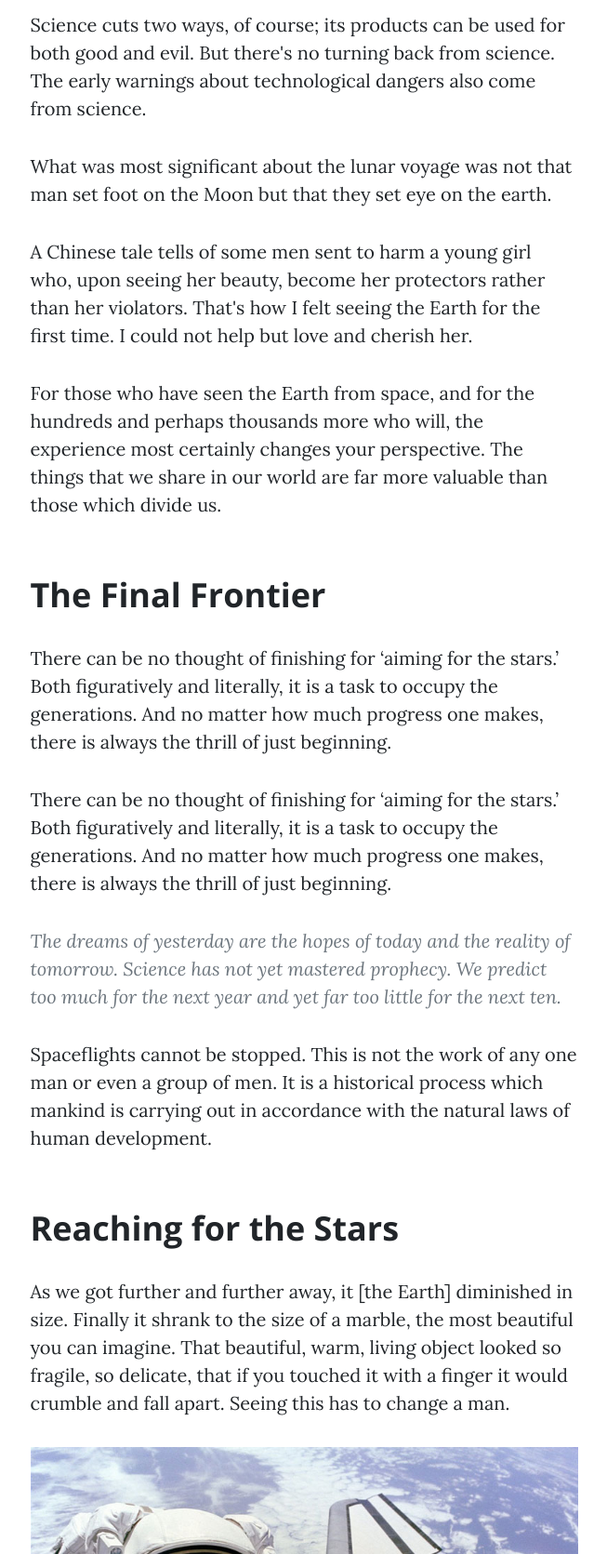
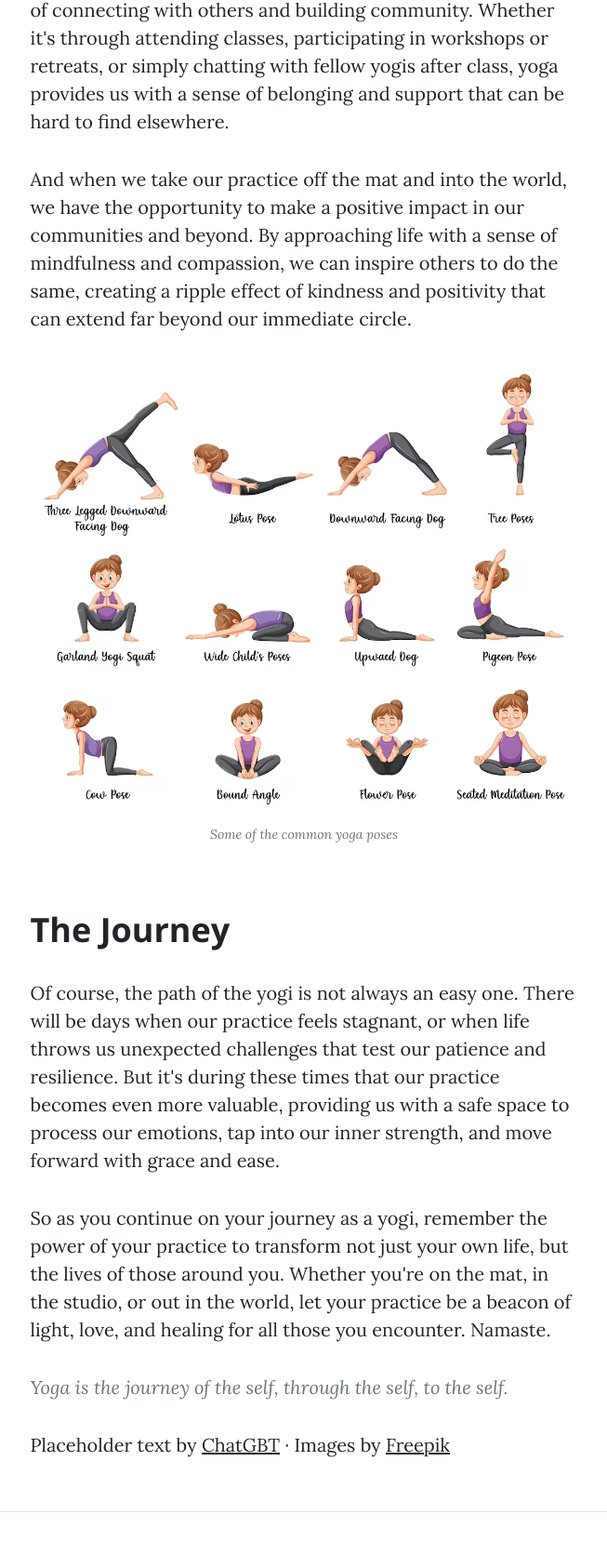
Before and after one commit to Ketwork/ilariayoga, a plain HTML site: page post.html in a window 1280 px wide. Shown: the part 1111-2782 px from the top of the page at 93% size, without its empty margins (313-966 px from the left). Drawn offline with nearby package versions, Linux system fonts and the light colour scheme.

Commit message:
added image + changes to post content

```diff
--- a/post.html
+++ b/post.html
@@ -40,12 +40,12 @@
                 <div class="row gx-4 gx-lg-5 justify-content-center">
                     <div class="col-md-10 col-lg-8 col-xl-7">
                         <div class="post-heading">
-                            <h1>Man must explore, and this is exploration at its greatest</h1>
-                            <h2 class="subheading">Problems look mighty small from 150 miles up</h2>
+                            <h1>The Benefits of a Daily Yoga Practice</h1>
+                            <h2 class="subheading">The power of yoga</h2>
                             <span class="meta">
                                 Posted by
                                 <a href="#!">Author</a>
-                                on August 24, 2023
+                                on April 19, 2023
                             </span>
                         </div>
                     </div>
@@ -57,27 +57,21 @@
             <div class="container px-4 px-lg-5">
                 <div class="row gx-4 gx-lg-5 justify-content-center">
                     <div class="col-md-10 col-lg-8 col-xl-7">
-                        <p>Never in all their history have men been able truly to conceive of the world as one: a single sphere, a globe, having the qualities of a globe, a round earth in which all the directions eventually meet, in which there is no center because every point, or none, is center — an equal earth which all men occupy as equals. The airman's earth, if free men make it, will be truly round: a globe in practice, not in theory.</p>
-                        <p>Science cuts two ways, of course; its products can be used for both good and evil. But there's no turning back from science. The early warnings about technological dangers also come from science.</p>
-                        <p>What was most significant about the lunar voyage was not that man set foot on the Moon but that they set eye on the earth.</p>
-                        <p>A Chinese tale tells of some men sent to harm a young girl who, upon seeing her beauty, become her protectors rather than her violators. That's how I felt seeing the Earth for the first time. I could not help but love and cherish her.</p>
-                        <p>For those who have seen the Earth from space, and for the hundreds and perhaps thousands more who will, the experience most certainly changes your perspective. The things that we share in our world are far more valuable than those which divide us.</p>
-                        <h2 class="section-heading">The Final Frontier</h2>
-                        <p>There can be no thought of finishing for ‘aiming for the stars.’ Both figuratively and literally, it is a task to occupy the generations. And no matter how much progress one makes, there is always the thrill of just beginning.</p>
-                        <p>There can be no thought of finishing for ‘aiming for the stars.’ Both figuratively and literally, it is a task to occupy the generations. And no matter how much progress one makes, there is always the thrill of just beginning.</p>
-                        <blockquote class="blockquote">The dreams of yesterday are the hopes of today and the reality of tomorrow. Science has not yet mastered prophecy. We predict too much for the next year and yet far too little for the next ten.</blockquote>
-                        <p>Spaceflights cannot be stopped. This is not the work of any one man or even a group of men. It is a historical process which mankind is carrying out in accordance with the natural laws of human development.</p>
-                        <h2 class="section-heading">Reaching for the Stars</h2>
-                        <p>As we got further and further away, it [the Earth] diminished in size. Finally it shrank to the size of a marble, the most beautiful you can imagine. That beautiful, warm, living object looked so fragile, so delicate, that if you touched it with a finger it would crumble and fall apart. Seeing this has to change a man.</p>
-                        <a href="#!"><img class="img-fluid" src="assets/img/post-sample-image.jpg" alt="..." /></a>
-                        <span class="caption text-muted">To go places and do things that have never been done before – that’s what living is all about.</span>
-                        <p>Space, the final frontier. These are the voyages of the Starship Enterprise. Its five-year mission: to explore strange new worlds, to seek out new life and new civilizations, to boldly go where no man has gone before.</p>
-                        <p>As I stand out here in the wonders of the unknown at Hadley, I sort of realize there’s a fundamental truth to our nature, Man must explore, and this is exploration at its greatest.</p>
+                        <p>Namaste, fellow yogis! Today, let's take a few moments to reflect on the transformative power of our practice, and how it can help us navigate the challenges and joys of life.</p>
+                        <p>At its core, yoga is a practice of self-discovery and self-care. When we step onto the mat, we have the opportunity to connect with our bodies, breath, and minds, and to cultivate a deeper sense of mindfulness and presence. Through regular practice, we can learn to observe our thoughts and emotions without judgment, and to approach life with a greater sense of equanimity and peace.</p>
+                        <p>But yoga is more than just a personal practice - it's also a way of connecting with others and building community. Whether it's through attending classes, participating in workshops or retreats, or simply chatting with fellow yogis after class, yoga provides us with a sense of belonging and support that can be hard to find elsewhere.</p>
+                        <p>And when we take our practice off the mat and into the world, we have the opportunity to make a positive impact in our communities and beyond. By approaching life with a sense of mindfulness and compassion, we can inspire others to do the same, creating a ripple effect of kindness and positivity that can extend far beyond our immediate circle.</p>
+                        <a href="#!"><img class="img-fluid" src="assets/img/yoga03.avif" alt="..." /></a>
+                        <span class="caption text-muted">Some of the common yoga poses</span>
+                        <h2 class="section-heading">The Journey</h2>
+                        <p>Of course, the path of the yogi is not always an easy one. There will be days when our practice feels stagnant, or when life throws us unexpected challenges that test our patience and resilience. But it's during these times that our practice becomes even more valuable, providing us with a safe space to process our emotions, tap into our inner strength, and move forward with grace and ease.</p>
+                        <p>So as you continue on your journey as a yogi, remember the power of your practice to transform not just your own life, but the lives of those around you. Whether you're on the mat, in the studio, or out in the world, let your practice be a beacon of light, love, and healing for all those you encounter. Namaste.</p>
+                        <blockquote class="blockquote">Yoga is the journey of the self, through the self, to the self.</blockquote>
                         <p>
                             Placeholder text by
-                            <a href="http://spaceipsum.com/">Space Ipsum</a>
+                            <a href="#">ChatGBT</a>
                             &middot; Images by
-                            <a href="https://www.flickr.com/photos/nasacommons/">NASA on The Commons</a>
+                            <a href="https://www.freepik.com">Freepik</a>
                         </p>
                     </div>
                 </div>
```
Also changed, not shown: about.html (+2 -2 lines), assets/img/yoga03.avif (added).
